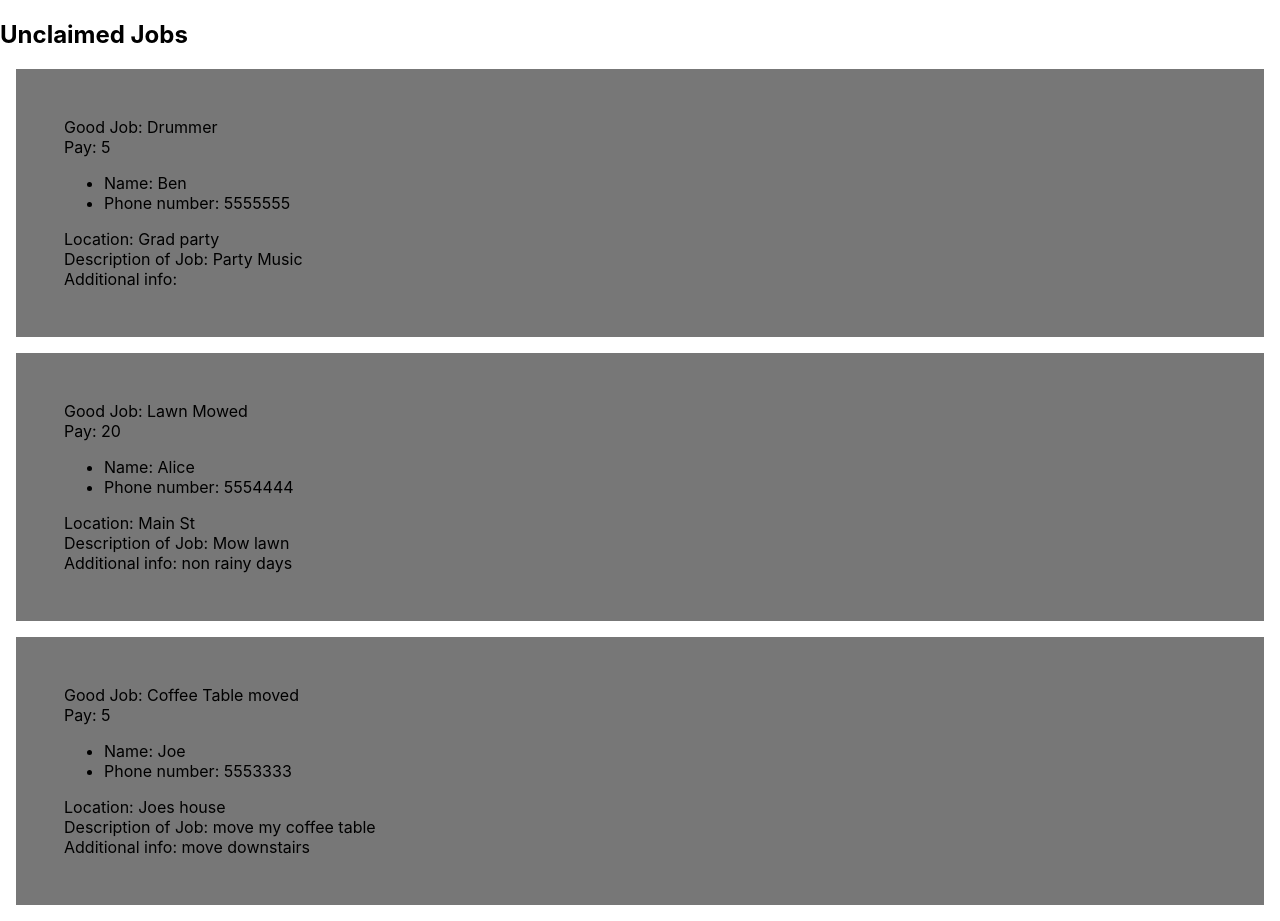
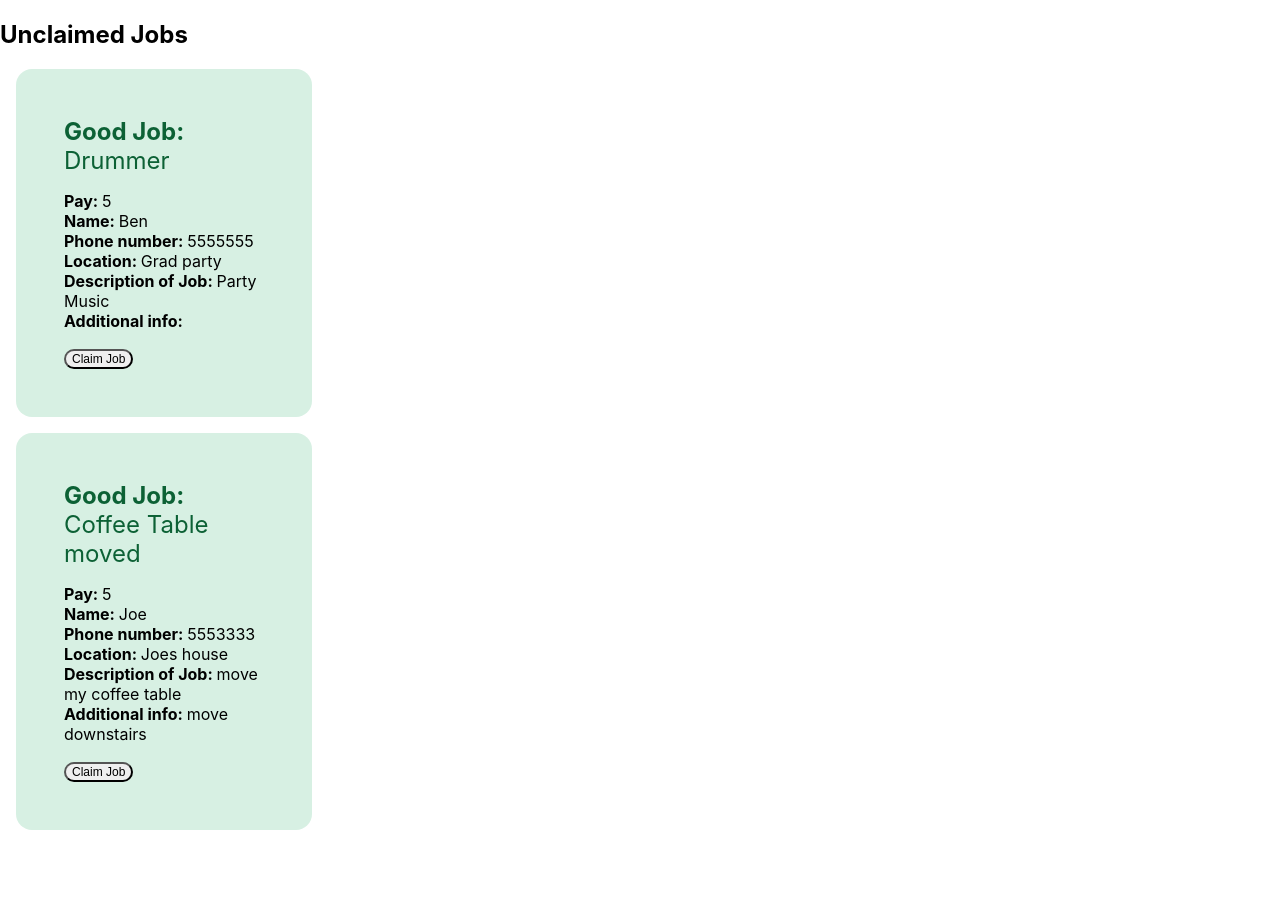
Before and after one commit to Jasonwesleysmith/neighbor-good, a React (Create React App) app in the folder client/: page / in a window 1280 px wide. After the commit the page ends 846 px from the top, so only its background shows below. Built offline with nearby package versions, Linux system fonts and the light colour scheme.

Commit message:
styled component styling & job component button development

```diff
--- a/client/package.json
+++ b/client/package.json
@@ -9,6 +9,7 @@
     "react": "^18.1.0",
     "react-dom": "^18.1.0",
     "react-scripts": "5.0.1",
+    "styled-components": "^5.3.5",
     "web-vitals": "^2.1.4"
   },
   "scripts": {
--- a/client/src/App.css
+++ /dev/null
@@ -1,38 +0,0 @@
-.App {
-  text-align: center;
-}
-
-.App-logo {
-  height: 40vmin;
-  pointer-events: none;
-}
-
-@media (prefers-reduced-motion: no-preference) {
-  .App-logo {
-    animation: App-logo-spin infinite 20s linear;
-  }
-}
-
-.App-header {
-  background-color: #282c34;
-  min-height: 100vh;
-  display: flex;
-  flex-direction: column;
-  align-items: center;
-  justify-content: center;
-  font-size: calc(10px + 2vmin);
-  color: white;
-}
-
-.App-link {
-  color: #61dafb;
-}
-
-@keyframes App-logo-spin {
-  from {
-    transform: rotate(0deg);
-  }
-  to {
-    transform: rotate(360deg);
-  }
-}
--- a/client/src/App.js
+++ b/client/src/App.js
@@ -1,10 +1,9 @@
-import './App.css';
 import Modal from './components/Modal'
 import UnclaimedJobs from './components/UnclaimedJobs/UnclaimedJobs';
 
 const jobs = [
   {id: 0, claimed: false, claimedBy: null, job:"Drummer", pay:"5", name:"Ben", phone:"5555555", location:"Grad party", description:"Party Music", info:""},
-  {id: 1, claimed: false, claimedBy: null, job:"Lawn Mowed", pay:"20", name:"Alice", phone:"5554444", location:"Main St", description:"Mow lawn", info:"non rainy days"},
+  {id: 1, claimed: true, claimedBy: null, job:"Lawn Mowed", pay:"20", name:"Alice", phone:"5554444", location:"Main St", description:"Mow lawn", info:"non rainy days"},
   {id: 2, claimed: false, claimedBy: null, job:"Coffee Table moved", pay:"5", name:"Joe", phone:"5553333", location:"Joes house", description:"move my coffee table", info:"move downstairs"},
 ]
 
--- a/client/src/components/Job/Job.js
+++ b/client/src/components/Job/Job.js
@@ -1,22 +1,51 @@
 import React from 'react'
+import styled from 'styled-components'
 
 const Job = (props) => {
-   const {job, pay, name, phone, location, description, info} = props;
+   const {id, claimed, claimedBy, job, pay, name, phone, location, description, info} = props;
+
+   const claimJob = (id) => {
+      console.log(id)
+      //use this id to make api call to claim job
+   }
   return (
-    <div style={{padding: '3rem', backgroundColor: '#333333aa', margin: '1rem'}}>
-      <div>Good Job: {job}</div>
-      <div>Pay: {pay}</div>
-      <div>
+    <JobStyled>
+      <div className='goodJob'><span className='title'>Good Job: </span>{job}</div>
         <ul>
-          <li>Name: {name}</li>
-          <li>Phone number: {phone}</li>
-      </ul>
-      <div>Location: {location}</div>
-      <div>Description of Job: {description} </div>
-      <div>Additional info: {info} </div>
-      </div>
-    </div>
+          <li><span className='title'>Pay: </span>{pay}</li>
+          <li><span className='title'>Name: </span>{name}</li>
+          <li><span className='title'>Phone number: </span>{phone}</li>
+          <li><span className='title'>Location: </span>{location}</li>
+          <li><span className='title'>Description of Job: </span>{description}</li>
+          <li><span className='title'>Additional info: </span>{info}</li>
+        </ul>
+      <button onClick={()=>claimJob(id)}>Claim Job</button>
+    </JobStyled>
   )
 }
 
+const JobStyled = styled.section`
+  padding: 3rem;
+  background-color: #3BB57533;
+  margin: 1rem;
+  border-radius: 1rem;
+  max-width: 200px;
+  .title {
+    font-weight: bold;
+  }
+  ul {
+    list-style: none;
+    padding-left: 0;
+  }
+  .goodJob {
+    font-size: 1.5rem;
+    color: #0c6135
+  }
+
+  button {
+    border-radius: 1rem;
+    font-size: 12px;
+  }
+`
+
 export default Job
--- a/client/src/components/UnclaimedJobs/UnclaimedJobs.js
+++ b/client/src/components/UnclaimedJobs/UnclaimedJobs.js
@@ -9,7 +9,7 @@ const UnclaimedJobs = ({jobs}) => {
       <>
       <h2>Unclaimed Jobs</h2>
       {jobs.map((job) => (
-        <Job job={job.job} pay={job.pay} name={job.name} phone={job.phone} location={job.location} description={job.description} info={job.info} />
+        !job.claimed && <Job id={job.id} claimed={job.claimed} claimedBy={job.claimedBy} job={job.job} pay={job.pay} name={job.name} phone={job.phone} location={job.location} description={job.description} info={job.info} />
       ) )}
       </>
     )
```
Also changed, not shown: 1 other file (tests, documents, lock files or other folders).
